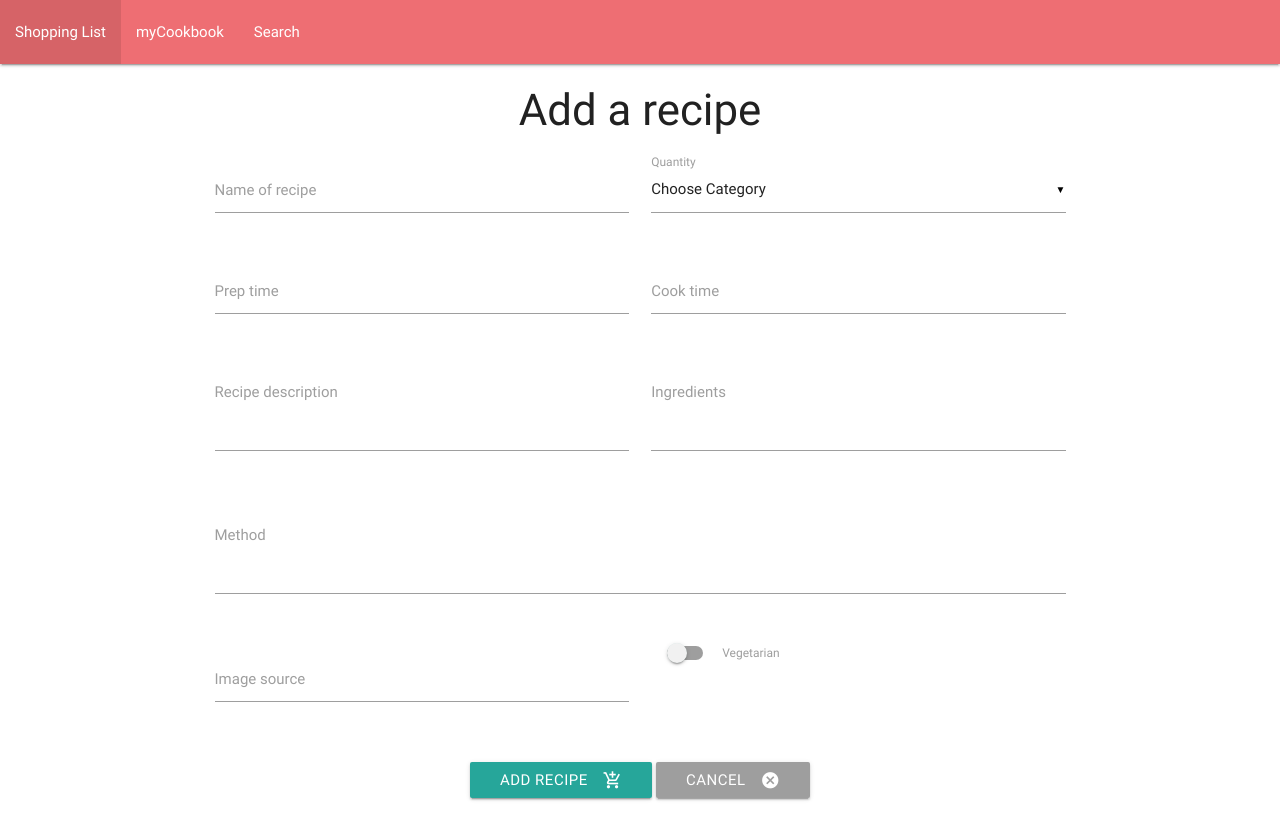
After one commit to Code-Institute-Submissions/myCookbook-3, a Flask app: page /add_recipe in a window 1280 px wide. The commit adds this page. Run offline with Flask 2, Linux system fonts and the light colour scheme; some libraries are stand-ins or nearby versions.

Commit message:
added add_recipe page

```diff
--- /dev/null
+++ b/.c9/metadata/environment/templates/additem.1.html
@@ -0,0 +1 @@
+{"filter":false,"title":"additem.1.html","tooltip":"/templates/additem.1.html","undoManager":{"mark":-1,"position":-1,"stack":[]},"ace":{"folds":[],"scrolltop":0,"scrollleft":0,"selection":{"start":{"row":0,"column":0},"end":{"row":0,"column":0},"isBackwards":false},"options":{"guessTabSize":true,"useWrapMode":false,"wrapToView":true},"firstLineState":0},"timestamp":1585226391176,"hash":"6ef05d4304603f3c6c48a9d5c597f71797e810ae"}
--- a/app.py
+++ b/app.py
@@ -30,7 +30,7 @@ def add_item():
 
 @app.route('/add_recipe')
 def add_recipe():
-    return render_template("addrecipe.html")
+    return render_template("add_recipe.html")
 
 @app.route('/insert_item', methods=['POST'])
 def insert_item():
--- /dev/null
+++ b/templates/add_recipe.html
@@ -0,0 +1,80 @@
+{% extends 'base.html' %} {% block content %}
+
+<div class="container">
+<h3 class="center">Add a recipe</h3>
+<div class="row">
+    <form action="#" method="POST" class="col s12">
+        <div class="row">
+        <div class="input-field col s6">
+            <!--<i class="material-icons prefix">add_shopping_cart</i>-->
+            <input id="recipe_name" name="recipe_name" type="text" class="validate">
+            <label for="recipe_name">Name of recipe</label>
+        </div>
+        <div class="input-field col s6">
+            <select id="quantity" name="item_quantity">
+              <option value="" disabled selected>Choose Category</option>
+                    {% for cat in categories %}
+                    <option value="{{cat.category_name}}">{{cat.category_name}}</option>
+                    {% endfor %}
+            </select>
+            <label>Quantity</label>
+        </div>
+      </div>
+      <div class="row">
+        <div class="input-field col s6">
+          <input id="prep_time" name="prep_time" type="text" class="validate">
+            <label for="prep_time">Prep time</label>
+        </div>
+        <div class="input-field col s6">
+          <input id="cook_time" name="cook_time" type="text" class="validate">
+            <label for="cook_time">Cook time</label>
+        </div>
+      </div>
+      <div class="row">
+        <div class="input-field col s6">
+            <textarea id="recipe_desc" name="recipe_desc" class="materialize-textarea"></textarea>
+            <label for="recipe_desc">Recipe description</label>
+        </div>
+        <div class="input-field col s6">
+            <textarea id="ingredients" name="ingredients" class="materialize-textarea"></textarea>
+            <label for="ingredients">Ingredients</label>
+        </div>
+      </div>
+      <div class="row">
+            <div class="input-field col s12">
+            <textarea id="method" name="method" class="materialize-textarea"></textarea>
+            <label for="method">Method</label>
+        </div>
+      </div>
+        <div class="row">
+            <div class="input-field col s6">
+              <input id="image" name="image" type="text" class="validate">
+                <label for="image">Image source</label>
+            </div>
+            <div class="col s6">
+
+               <div class="switch">
+                <label>
+                  <input id="is_vegetarian" name="is_vegetarian" type="checkbox">
+                  <span class="lever"></span>
+                  Vegetarian
+                </label>
+            </div>
+
+            </div>
+        </div>
+</div>
+<div class="row add_can_btns">
+    <button class="btn waves-effect waves-light" type="submit" name="action">Add recipe
+        <i class="material-icons right">add_shopping_cart</i>
+    </button>
+    <a href="{{ url_for('get_recipes') }}" class="waves-effect waves-light btn grey">
+        <i class="material-icons right">cancel</i>Cancel
+    </a>
+        </div>
+
+
+</div>
+
+
+{% endblock %}
--- a/templates/recipes.html
+++ b/templates/recipes.html
@@ -1,7 +1,7 @@
 {% extends 'base.html'%} {% block content %}
 <div class="container">
     <h2 id="shopping-header">Your Cookbook</h2>
-    <a href="#" class="waves-effect waves-light btn  blue">Add a Recipe</a>
+    <a href="{{ url_for('add_recipe') }}" class="waves-effect waves-light btn  blue">Add a Recipe</a>
     <ul class="collapsible" data-collapsible="accordion">
             {% for r in recipe %}
             <li>
@@ -30,7 +30,6 @@
                         {% for r in recipes %}
                             {% if r.is_vegetarian == True %}
                                 <img id="veggie" src="{{ url_for('static', filename='img/veggie.jpg') }}"></img>
-                            {% else %}
                             {% endif %}
                         {% endfor %}
 
```
Also changed, not shown: .c9/metadata/environment/app.py (+1 -1 lines), .c9/metadata/environment/templates/add_recipe.html (added, +1 -0 lines), .c9/metadata/environment/templates/additem.html (+1 -1 lines), .c9/metadata/environment/templates/recipes.html (+1 -1 lines), 1 other file.
